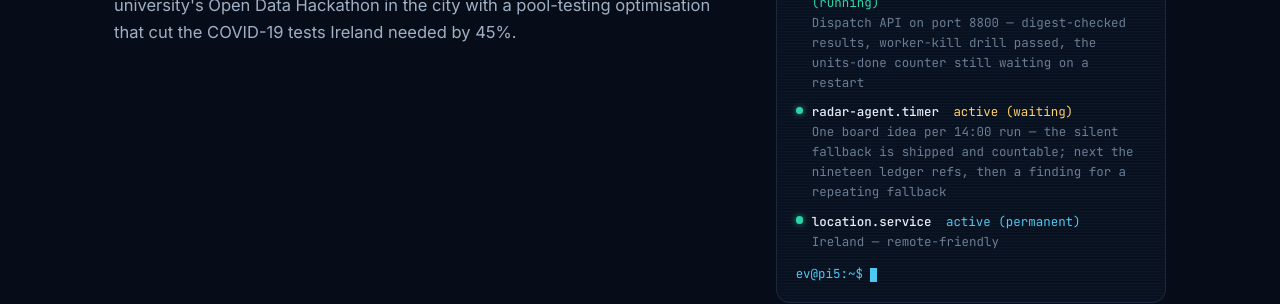
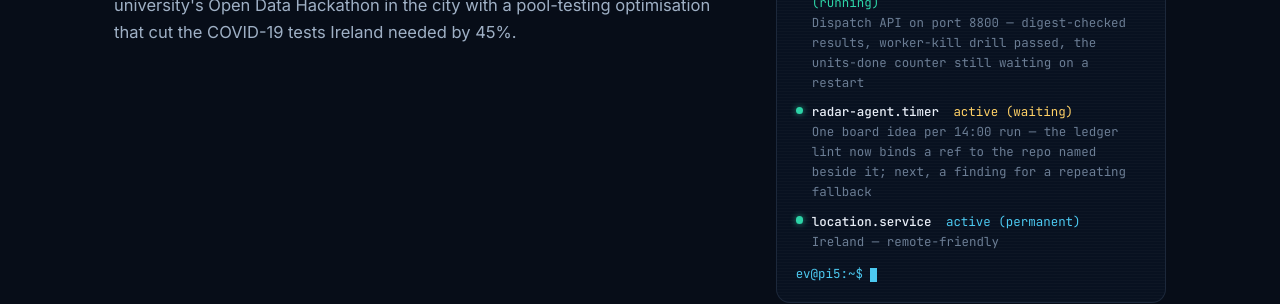
Before and after one commit to pkia/pkia.github.io, a plain HTML site: page index.html in a window 1280 px wide. Shown: the part 1580-1884 px from the top of the page. Drawn offline with Linux system fonts and the light colour scheme.

Commit message:
content: Currently radar line reflects the ledger-refs ship

```diff
--- a/index.html
+++ b/index.html
@@ -245,7 +245,7 @@
                     <span class="term-dot" aria-hidden="true"></span>
                     <span class="term-unit">radar-agent.timer</span>
                     <span class="term-state waiting">active (waiting)</span>
-                    <span class="term-desc">One board idea per 14:00 run — the silent fallback is shipped and countable; next the nineteen ledger refs, then a finding for a repeating fallback</span>
+                    <span class="term-desc">One board idea per 14:00 run — the ledger lint now binds a ref to the repo named beside it; next, a finding for a repeating fallback</span>
                   </li>
                   <li>
                     <span class="term-dot" aria-hidden="true"></span>
```
